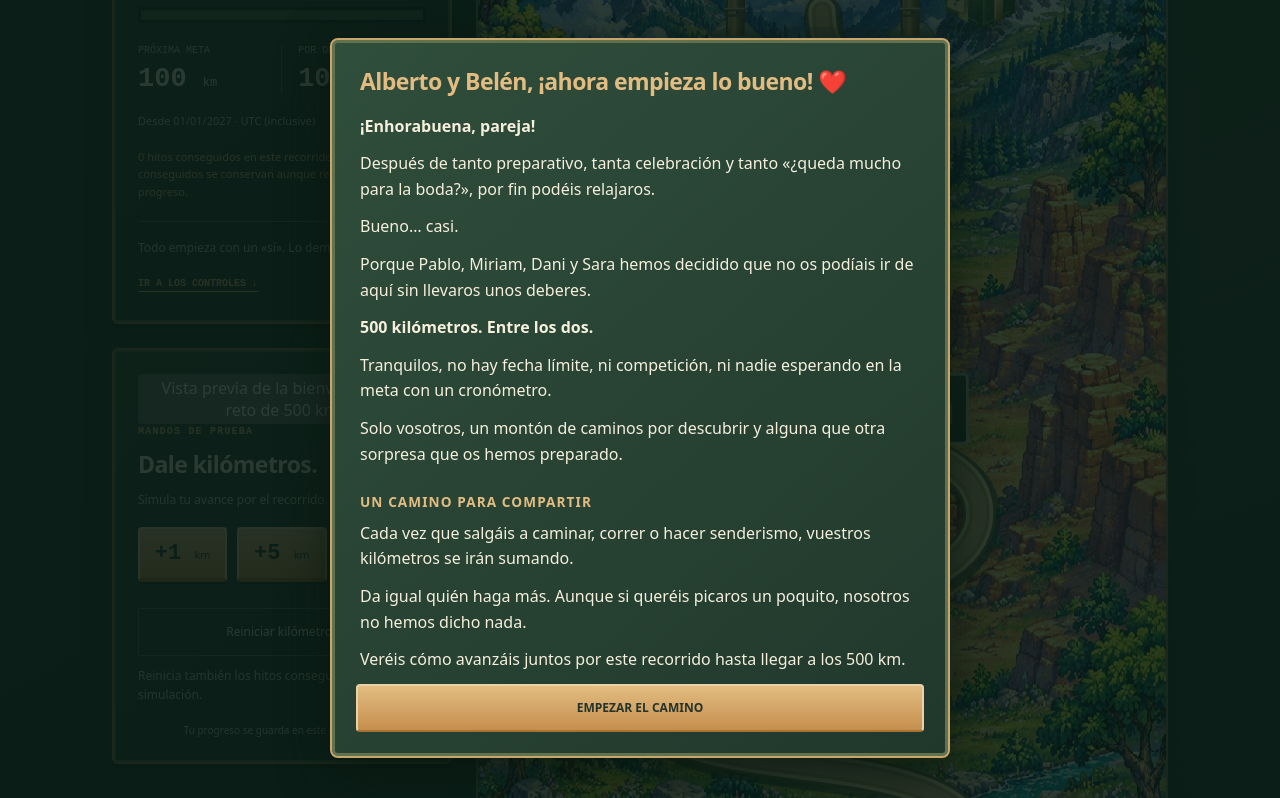
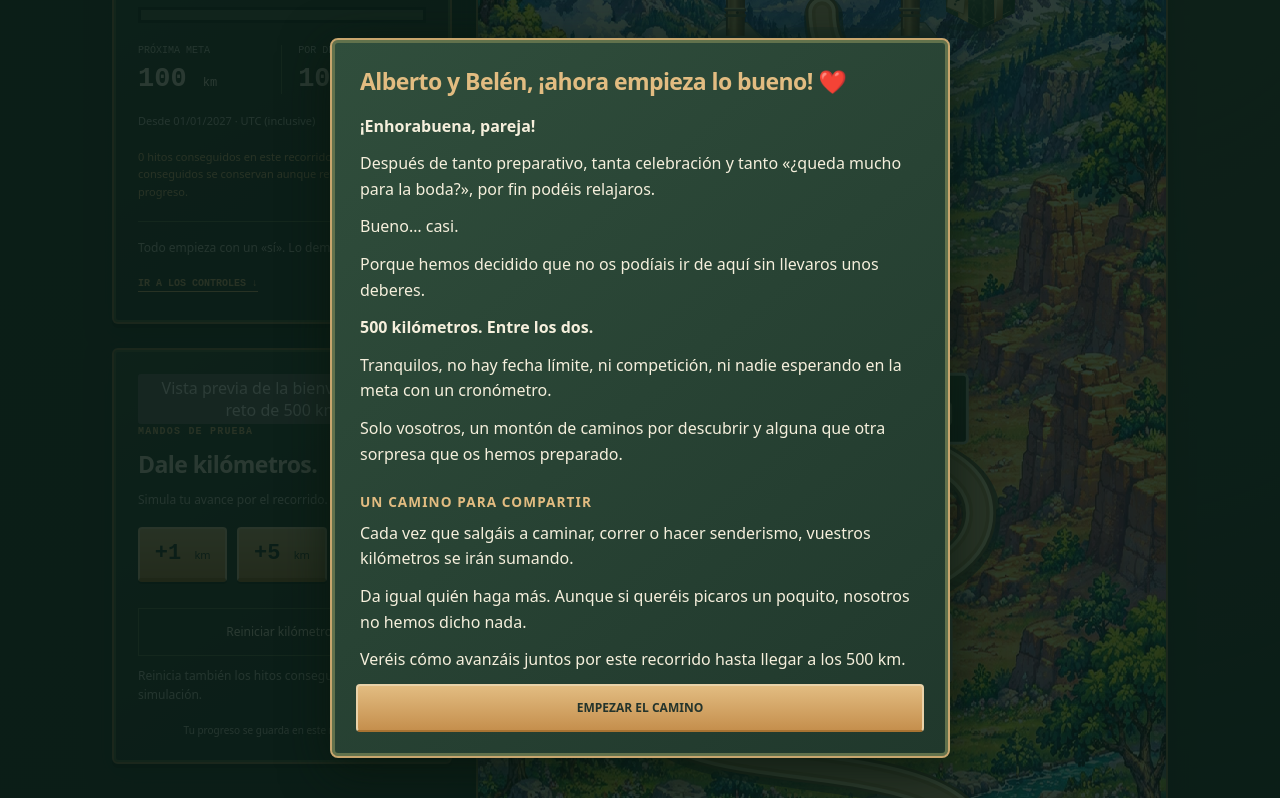
Before and after one commit to plopesc/albertoybelen, a website with bundled scripts: page frontend/index.html in a window 1280 px wide. Both pictures are taken after a click on the button "Vista previa de la bienvenida del reto de 500 km". Shown: the part 489-1287 px from the top of the page. Built offline with nearby package versions, Linux system fonts and the light colour scheme.

Commit message:
fix: agilizar la introducción de bienvenida (#79)

```diff
--- a/frontend/index.html
+++ b/frontend/index.html
@@ -200,7 +200,7 @@
       <p><strong>¡Enhorabuena, pareja!</strong></p>
       <p>Después de tanto preparativo, tanta celebración y tanto «¿queda mucho para la boda?», por fin podéis relajaros.</p>
       <p>Bueno… casi.</p>
-      <p>Porque Pablo, Miriam, Dani y Sara hemos decidido que no os podíais ir de aquí sin llevaros unos deberes.</p>
+      <p>Porque hemos decidido que no os podíais ir de aquí sin llevaros unos deberes.</p>
       <p><strong>500 kilómetros. Entre los dos.</strong></p>
       <p>Tranquilos, no hay fecha límite, ni competición, ni nadie esperando en la meta con un cronómetro.</p>
       <p>Solo vosotros, un montón de caminos por descubrir y alguna que otra sorpresa que os hemos preparado.</p>
```
